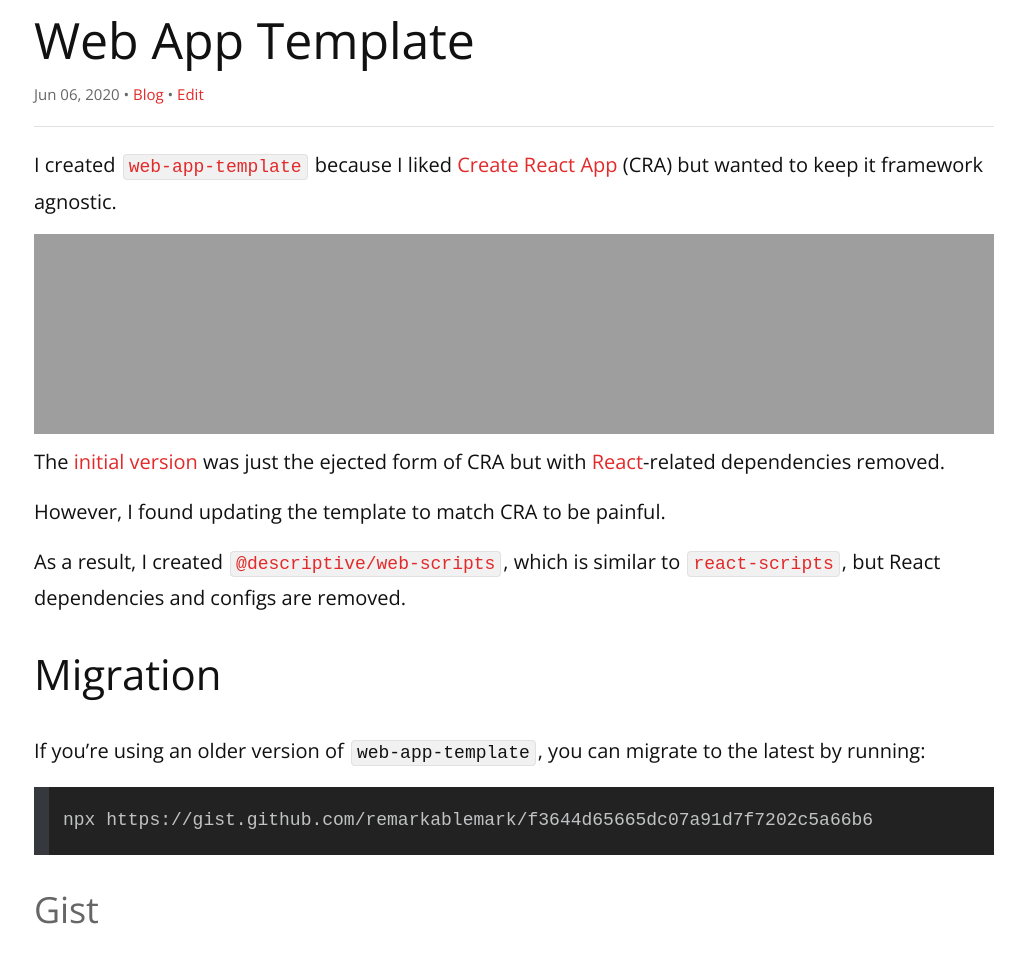
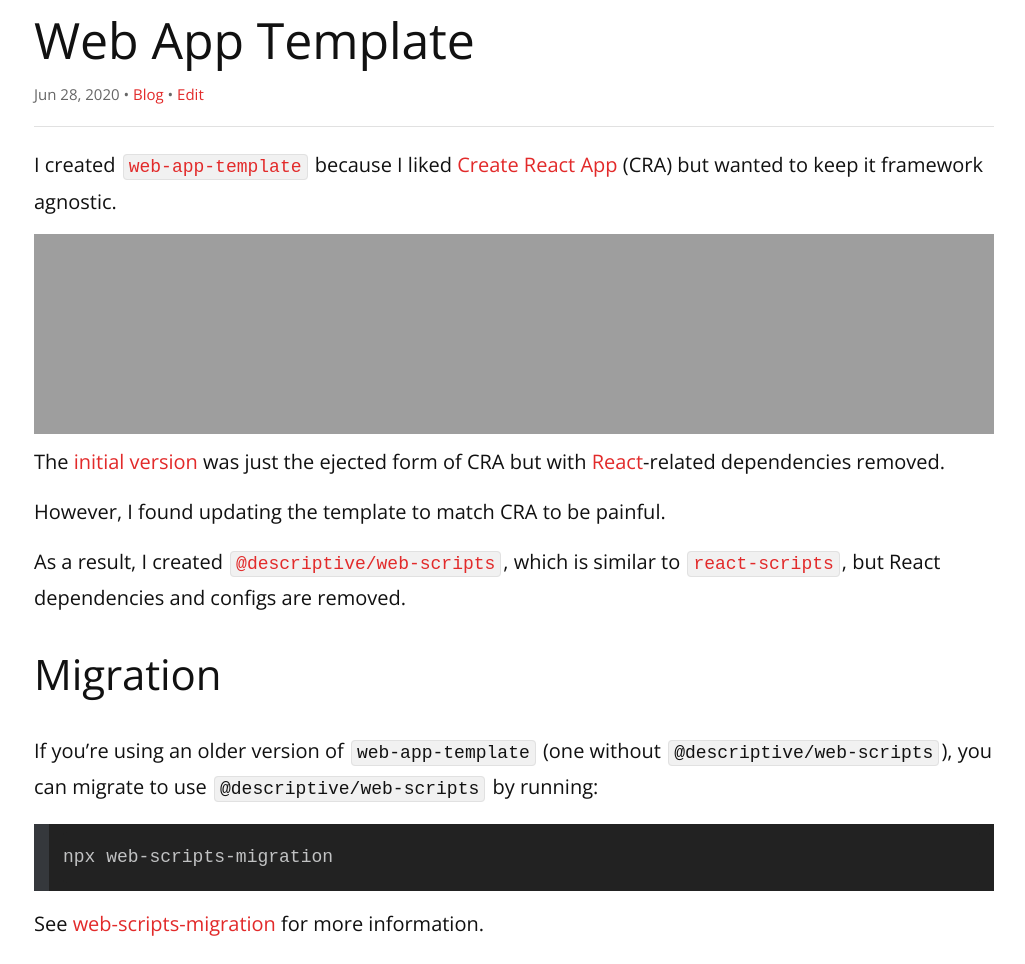
Before and after one commit to remarkablemark/remarkablemark.github.io, a Jekyll site: the page built from _posts/2020/2020-06-06-web-app-template.md, in a window 1280 px wide and 1400 px high. Shown: the part 103-1067 px from the top of the window, without its empty margins (126-1151 px from the left). Built offline with Jekyll 4.4.1, drawn with Linux system fonts in a browser that asks for light colours; comment, search, counter and statistics services are not loaded; grey boxes are pictures that could not be loaded.

Commit message:
feat(posts): update "Web App Template"
Post: 2020-06-06-web-app-template.md

Update migration instructions and replace gist with npm package.

````diff
--- a/_posts/2020/2020-06-06-web-app-template.md
+++ b/_posts/2020/2020-06-06-web-app-template.md
@@ -2,8 +2,9 @@
 layout: post
 title: Web App Template
 date: 2020-06-06 18:25:13
-excerpt: Web app template is Create React App but with React removed.
-categories: web app template cra gist
+updated: 2020-06-28 20:15:51
+excerpt: Web App Template is Create React App but without React.
+categories: web app template cra npx
 ---
 
 I created [`web-app-template`](https://github.com/remarkablemark/web-app-template) because I liked [Create React App](https://github.com/facebook/create-react-app) (CRA) but wanted to keep it framework agnostic.
@@ -18,12 +19,10 @@
 
 ## Migration
 
-If you're using an older version of `web-app-template`, you can migrate to the latest by running:
+If you're using an older version of `web-app-template` (one without `@descriptive/web-scripts`), you can migrate to use `@descriptive/web-scripts` by running:
 
 ```sh
-npx https://gist.github.com/remarkablemark/f3644d65665dc07a91d7f7202c5a66b6
+npx web-scripts-migration
 ```
 
-### Gist
-
-{% gist f3644d65665dc07a91d7f7202c5a66b6 %}
+See [web-scripts-migration](https://www.npmjs.com/package/web-scripts-migration) for more information.
````
